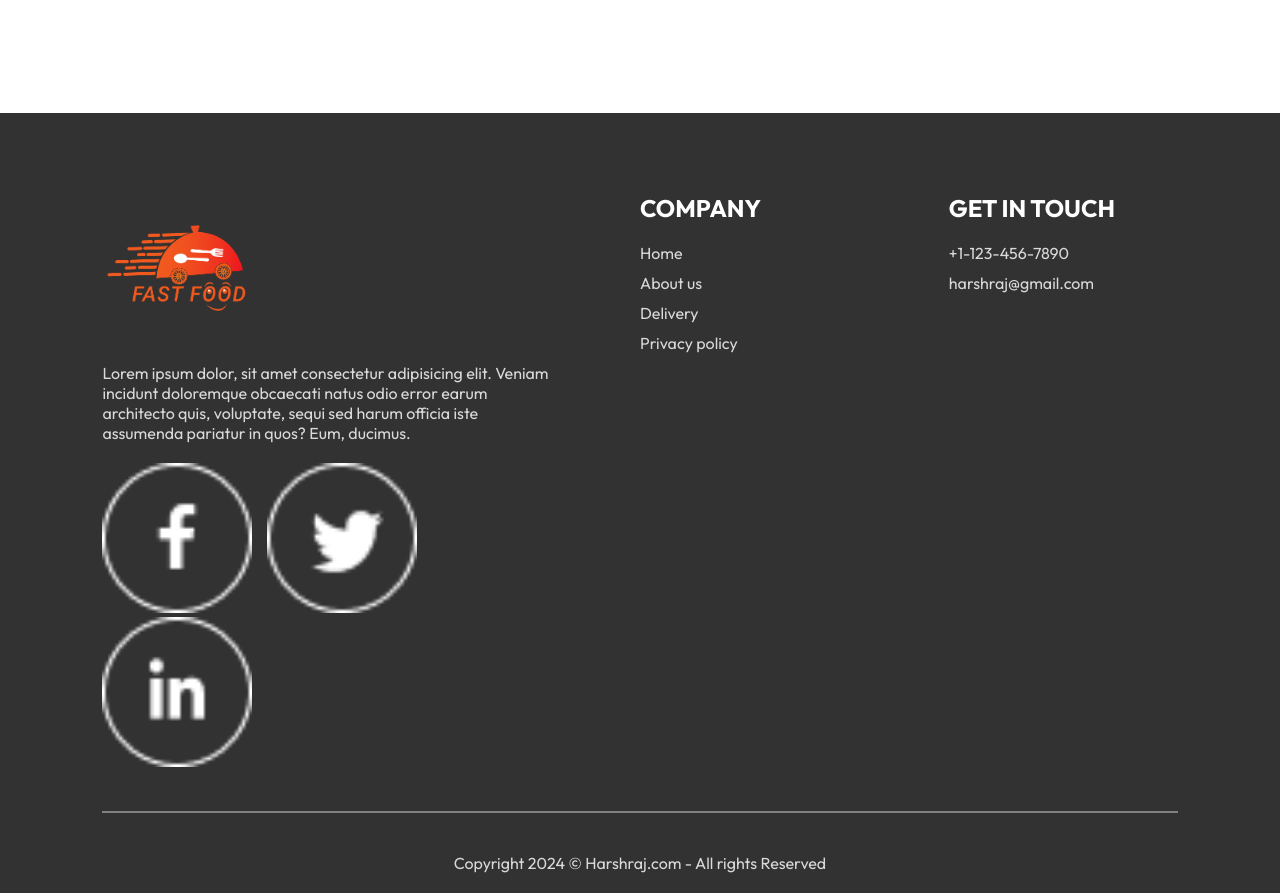
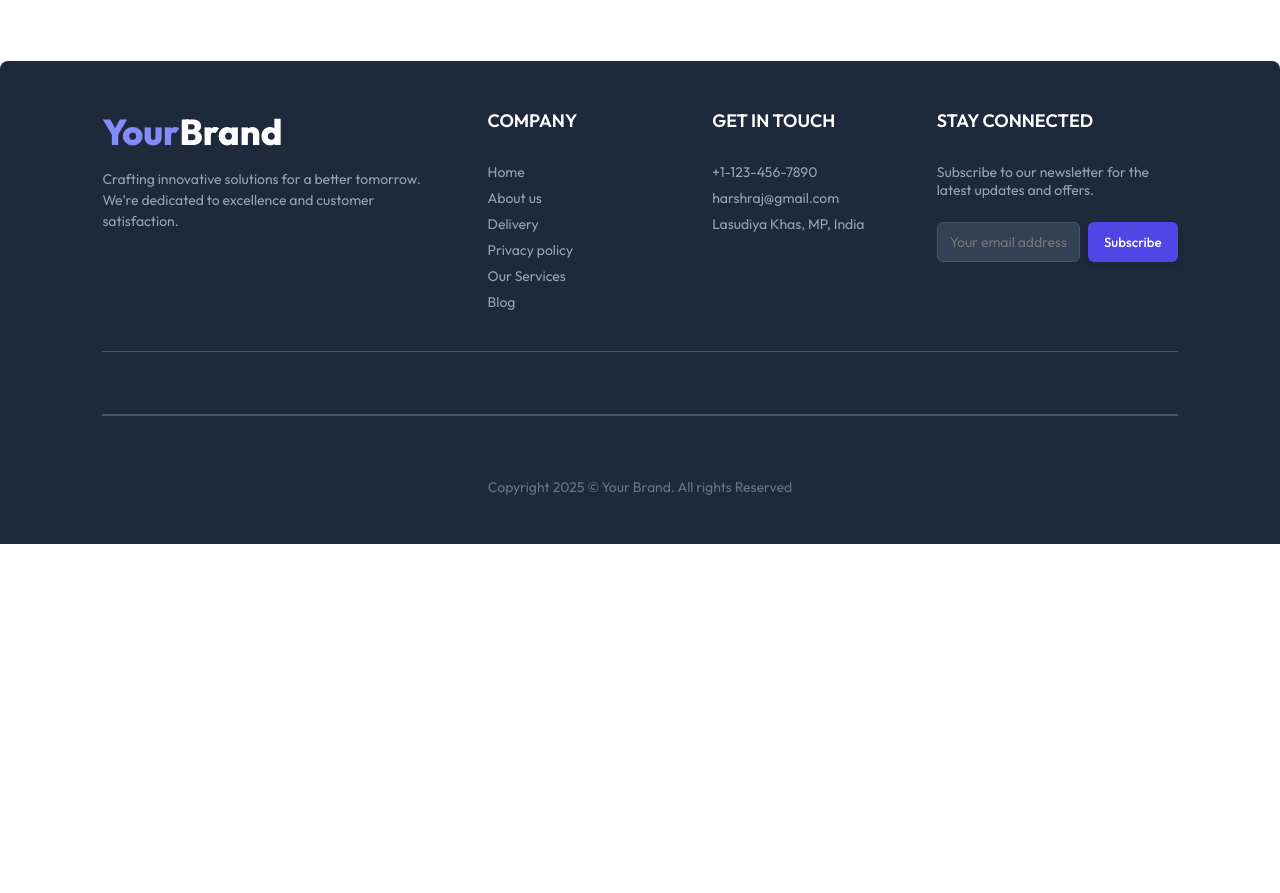
Before and after one commit to harshrathod62/food-del, a React (Vite) app: page /order in a window 1280 px wide. Shown: the part 637-1530 px from the top of the page. After the commit the page ends 1181 px from the top, so only its background shows below. Built offline with nearby package versions, Linux system fonts and the light colour scheme.

Commit message:
app download and footer is changed

```diff
--- a/src/components/Footer/Footer.css
+++ b/src/components/Footer/Footer.css
@@ -1,56 +1,202 @@
-.footer{
-    color: #d9d9d9;
-    background-color: #323232;
+/* Base styles for the footer container */
+.footer {
+    color: #cbd5e1; /* slate-300 equivalent */
+    background-color: #1e293b; /* slate-900 equivalent */
     display: flex;
     flex-direction: column;
     align-items: center;
-    gap: 20px;
-    padding: 20px 8vw;
-    padding-top: 80px;
-    margin-top: 100px;
+    gap: 30px; /* Increased gap for better spacing */
+    padding: 48px 4vw; /* py-12 px-4 sm:px-6 lg:px-8 equivalent adjusted */
+    margin-top: 48px; /* Reduced margin-top to remove unnecessary space */
+    border-top-left-radius: 0.5rem; /* rounded-t-lg equivalent */
+    border-top-right-radius: 0.5rem; /* rounded-t-lg equivalent */
+    font-family: 'Inter', sans-serif; /* Ensure Inter font is applied */
 }
-.footer-content{
+
+/* Max width container for footer content */
+.footer-content {
     width: 100%;
+    max-width: 1280px; /* max-w-7xl equivalent */
+    margin: 0 auto; /* Center the content */
     display: grid;
-    grid-template-columns: 2fr 1fr 1fr;
-    gap: 80px;
+    grid-template-columns: 1fr; /* Default to single column on small screens */
+    gap: 32px; /* gap-8 equivalent */
+    padding-bottom: 32px; /* pb-8 equivalent */
+    border-bottom: 1px solid #475569; /* border-b border-slate-700 equivalent */
 }
-.footer-content-left,.footer-content-center,.footer-content-right{
+
+/* Styles for each footer column */
+.footer-content-left,
+.footer-content-center,
+.footer-content-right,
+.footer-content-newsletter { /* New class for the newsletter column */
     display: flex;
     flex-direction: column;
-    align-items: start;
-    gap: 20px;
+    align-items: flex-start;
+    gap: 20px; /* Consistent gap */
+}
 
+/* Brand Logo (text version) */
+.footer-brand-text {
+    font-size: 2.25rem; /* text-3xl equivalent */
+    font-weight: 800; /* font-extrabold equivalent */
+    color: #ffffff; /* text-white equivalent */
+    text-decoration: none;
 }
-.footer-content-left li,.footer-content-center li,.footer-content-right li {
+
+.footer-brand-text span {
+    color: #818cf8; /* indigo-400 equivalent */
+}
+
+/* Brand description paragraph */
+.footer-content-left p {
+    font-size: 0.875rem; /* text-sm equivalent */
+    line-height: 1.5; /* leading-relaxed equivalent */
+    color: #94a3b8; /* slate-400 equivalent */
+}
+
+/* Social media icons container */
+.footer-social-icons {
+    display: flex;
+    gap: 16px; /* space-x-4 equivalent */
+    margin-top: 16px; /* mt-4 equivalent */
+}
+
+/* Individual social media icons */
+.footer-social-icons a {
+    color: #94a3b8; /* slate-400 equivalent */
+    font-size: 1.25rem; /* text-xl equivalent */
+    transition: color 0.3s ease; /* transition-colors duration-300 equivalent */
+}
+
+.footer-social-icons a:hover {
+    color: #818cf8; /* indigo-400 equivalent */
+}
+
+/* Headings for columns */
+.footer-content-center h2,
+.footer-content-right h2,
+.footer-content-newsletter h2 {
+    font-size: 1.125rem; /* text-lg equivalent */
+    font-weight: 600; /* font-semibold equivalent */
+    color: #ffffff; /* text-white equivalent */
+    margin-bottom: 16px; /* mb-4 equivalent */
+}
+
+/* List items (links) */
+.footer-content-center ul li,
+.footer-content-right ul li,
+.footer-content-newsletter p { /* Apply text-sm to newsletter paragraph */
     list-style: none;
-    margin-bottom: 10px;
+    margin-bottom: 8px; /* space-y-2 equivalent */
+    font-size: 0.875rem; /* text-sm equivalent */
+    color: #94a3b8; /* slate-400 equivalent */
+}
+
+/* Link styling */
+.footer-content-center ul li a,
+.footer-content-right ul li a {
+    color: #94a3b8; /* slate-400 equivalent */
+    transition: color 0.3s ease; /* transition-colors duration-300 equivalent */
+    text-decoration: none; /* Remove underline */
+    display: flex; /* For aligning icon with text */
+    align-items: center;
+}
+
+.footer-content-center ul li a:hover,
+.footer-content-right ul li a:hover {
+    color: #818cf8; /* indigo-400 equivalent */
+}
+
+/* Newsletter form */
+.newsletter-form {
+    display: flex;
+    flex-direction: column; /* Stack on small screens */
+    gap: 8px; /* gap-2 equivalent */
+    width: 100%;
+}
+
+/* Newsletter input field */
+.newsletter-input {
+    width: 100%;
+    padding: 10px 12px; /* p-2 equivalent */
+    border-radius: 0.375rem; /* rounded-md equivalent */
+    background-color: #334155; /* slate-800 equivalent */
+    border: 1px solid #475569; /* border-slate-600 equivalent */
+    color: #cbd5e1; /* slate-300 equivalent */
+    font-size: 0.875rem; /* text-sm equivalent */
+    box-sizing: border-box; /* Include padding in width */
+}
+
+.newsletter-input:focus {
+    outline: none;
+    border-color: #6366f1; /* focus:border-indigo-500 equivalent */
+    box-shadow: 0 0 0 2px rgba(99, 102, 241, 0.5); /* focus:ring-2 focus:ring-indigo-500 equivalent */
+}
+
+/* Newsletter button */
+.newsletter-button {
+    background-color: #4f46e5; /* indigo-600 equivalent */
+    color: #ffffff; /* text-white equivalent */
+    padding: 10px 16px; /* px-4 py-2 equivalent */
+    border-radius: 0.375rem; /* rounded-md equivalent */
+    transition: background-color 0.3s ease; /* hover:bg-indigo-700 transition-colors duration-300 equivalent */
+    font-weight: 500; /* font-medium equivalent */
+    box-shadow: 0 4px 6px rgba(0, 0, 0, 0.1); /* shadow-md equivalent */
+    white-space: nowrap; /* whitespace-nowrap equivalent */
+    border: none; /* Remove default button border */
     cursor: pointer;
 }
-.footer-content-center h2,.footer-content-right h2 {
-    color: white;
+
+.newsletter-button:hover {
+    background-color: #4338ca; /* indigo-700 equivalent */
 }
-.footer-social-icons img{
-    width: 25px;
-    margin-right: 15px;
-}
-.footer hr{
+
+/* Horizontal divider */
+.footer-divider {
     width: 100%;
-    height: 2px;
-    margin: 20px 0;
-    background-color: grey;
+    height: 2px; /* h-0.5 equivalent */
+    margin: 32px 0; /* my-8 equivalent */
+    background-color: #475569; /* bg-slate-700 equivalent */
     border: none;
 }
-@media(max-width:750px){
-    .footer-content{
-        display: flex;
-        flex-direction: column;
-        gap: 35px;
+
+/* Copyright text */
+.footer-copyright {
+    text-align: center;
+    color: #64748b; /* slate-500 equivalent */
+    font-size: 0.875rem; /* text-sm equivalent */
+}
+
+/* Media queries for responsiveness */
+@media (min-width: 768px) { /* md breakpoint */
+    .footer-content {
+        grid-template-columns: 2fr 1fr 1fr 1.5fr; /* Adjusted for 4 columns, slightly wider first and last */
+        gap: 64px; /* Increased gap for larger screens */
     }
-    .footer-copyright{
-        text-align: center;
+    .newsletter-form {
+        flex-direction: row; /* Align horizontally on larger screens */
+    }
+    .newsletter-input {
+        flex-grow: 1; /* Allow input to grow */
+    }
+    .footer-content-left,
+    .footer-content-center,
+    .footer-content-right,
+    .footer-content-newsletter {
+        gap: 15px; /* Adjust gap for column layout */
     }
 }
-.footer-content-left img{
-    width:150px;
+
+@media (min-width: 1024px) { /* lg breakpoint */
+    .footer {
+        padding: 48px 8vw; /* Adjust padding for larger screens */
+    }
 }
+
+/* Adjustments for very small screens if needed */
+@media (max-width: 640px) { /* sm breakpoint */
+    .footer {
+        padding: 48px 20px; /* More padding on very small screens */
+    }
+}
--- a/src/components/Footer/Footer.jsx
+++ b/src/components/Footer/Footer.jsx
@@ -1,44 +1,92 @@
 import React from "react";
-import { assets } from '../../assets/assets'
+// Removed assets import as images are no longer used for social icons or logo
+// import { assets } from '../../assets/assets';
+// Importing the dedicated CSS file
 import "./Footer.css";
+
 const Footer = () => {
+  const currentYear = new Date().getFullYear();
+
   return (
-    <div className="footer" id="footer">
+    // Main footer container
+    <footer className="footer" id="footer">
+      {/* Footer content wrapper */}
       <div className="footer-content">
+
+        {/* Column 1: Brand Info & Social Icons */}
         <div className="footer-content-left">
-          <img src={assets.logo1} alt="" />
+          {/* Brand Logo/Name - Using text for simplicity, as image assets were causing issues */}
+          <a href="#" className="footer-brand-text">
+              <span>Your</span>Brand
+          </a>
+          {/* Brand description */}
           <p>
-            Lorem ipsum dolor, sit amet consectetur adipisicing elit. Veniam
-            incidunt doloremque obcaecati natus odio error earum architecto
-            quis, voluptate, sequi sed harum officia iste assumenda pariatur in
-            quos? Eum, ducimus.
+            Crafting innovative solutions for a better tomorrow. We're dedicated to excellence and customer satisfaction.
           </p>
+          {/* Social Media Icons (Font Awesome) */}
           <div className="footer-social-icons">
-            <img src={assets.facebook_icon}  />
-            <img src={assets.twitter_icon}  />
-            <img src={assets.linkedin_icon}  />
+            <a href="#" aria-label="Facebook"><i className="fab fa-facebook-f"></i></a>
+            <a href="#" aria-label="Twitter"><i className="fab fa-twitter"></i></a>
+            <a href="#" aria-label="LinkedIn"><i className="fab fa-linkedin-in"></i></a>
+            <a href="#" aria-label="Instagram"><i className="fab fa-instagram"></i></a>
           </div>
         </div>
+
+        {/* Column 2: Company Links */}
         <div className="footer-content-center">
           <h2>COMPANY</h2>
           <ul>
-                <li>Home</li>
-                <li>About us</li>
-                <li>Delivery</li>
-                <li>Privacy policy</li>
+            <li><a href="#">Home</a></li>
+            <li><a href="#">About us</a></li>
+            <li><a href="#">Delivery</a></li>
+            <li><a href="#">Privacy policy</a></li>
+            <li><a href="#">Our Services</a></li>
+            <li><a href="#">Blog</a></li>
           </ul>
         </div>
+
+        {/* Column 3: Get In Touch / Contact Info */}
         <div className="footer-content-right">
           <h2>GET IN TOUCH</h2>
           <ul>
-                <li>+1-123-456-7890</li>
-                <li>harshraj@gmail.com</li>
+            <li>
+              {/* Phone number */}
+              <a href="tel:+11234567890"><i className="fas fa-phone-alt"></i> +1-123-456-7890</a>
+            </li>
+            <li>
+              {/* Email address */}
+              <a href="mailto:harshraj@gmail.com"><i className="fas fa-envelope"></i> harshraj@gmail.com</a>
+            </li>
+            <li>
+              {/* Physical address */}
+              <p><i className="fas fa-map-marker-alt"></i> Lasudiya Khas, MP, India</p>
+            </li>
           </ul>
         </div>
+
+        {/* Column 4: Newsletter Signup */}
+        <div className="footer-content-newsletter">
+          <h2>STAY CONNECTED</h2>
+          <p>Subscribe to our newsletter for the latest updates and offers.</p>
+          <form className="newsletter-form">
+            <input
+              type="email"
+              placeholder="Your email address"
+              className="newsletter-input"
+              aria-label="Email for newsletter"
+            />
+            <button type="submit" className="newsletter-button">
+              Subscribe
+            </button>
+          </form>
         </div>
-      <hr />
-      <p className="footer-copyright">Copyright 2024 &copy; Harshraj.com - All rights Reserved</p>
+
       </div>
+      {/* Horizontal rule separating main content from copyright */}
+      <hr className="footer-divider" />
+      {/* Copyright notice with dynamic year */}
+      <p className="footer-copyright">Copyright {currentYear} &copy; Your Brand. All rights Reserved</p>
+    </footer>
   );
 };
 
```
Also changed, not shown: src/components/AppDownload/AppDownload.css (+71 -15 lines). Lines whose indentation alone changed are shown as unchanged.
